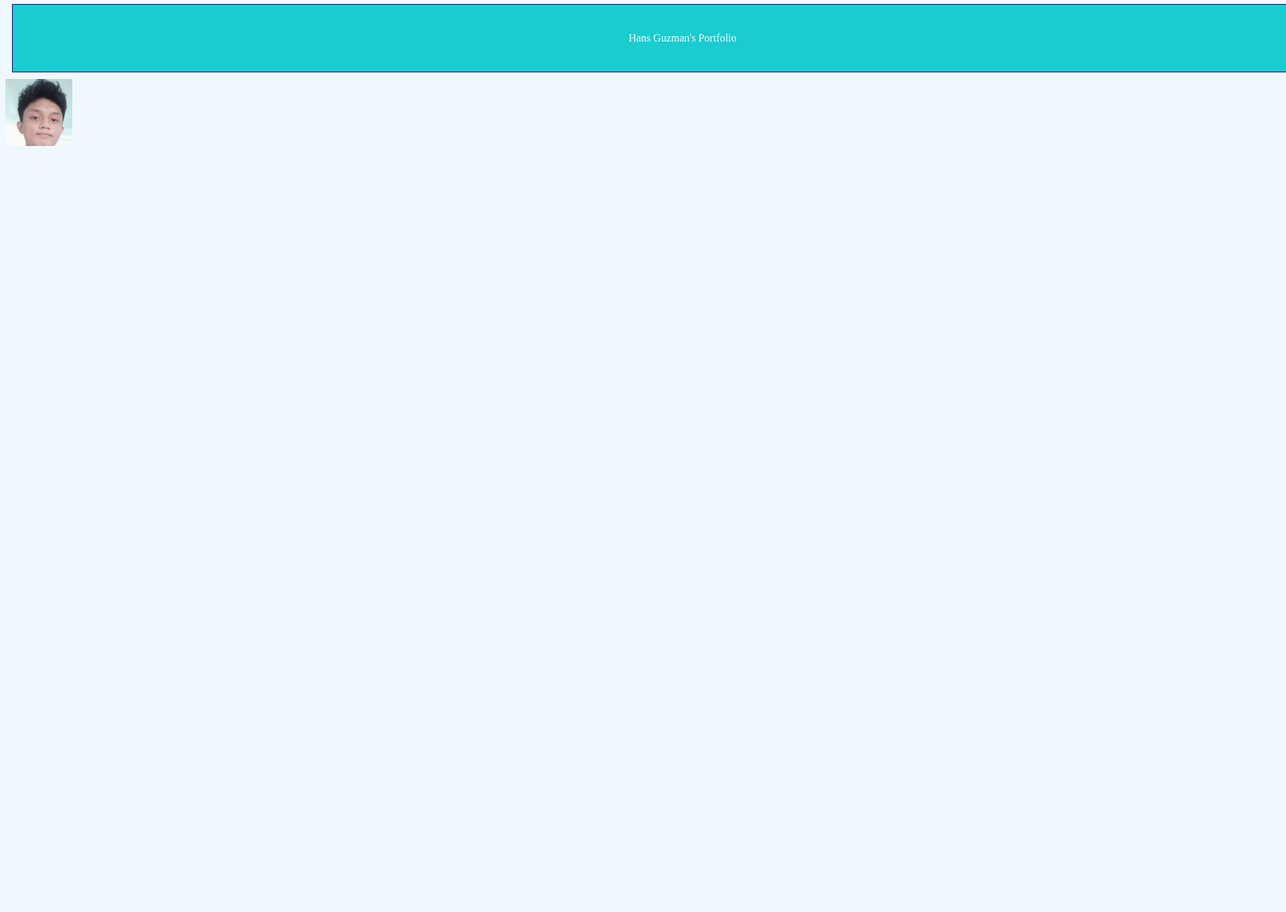
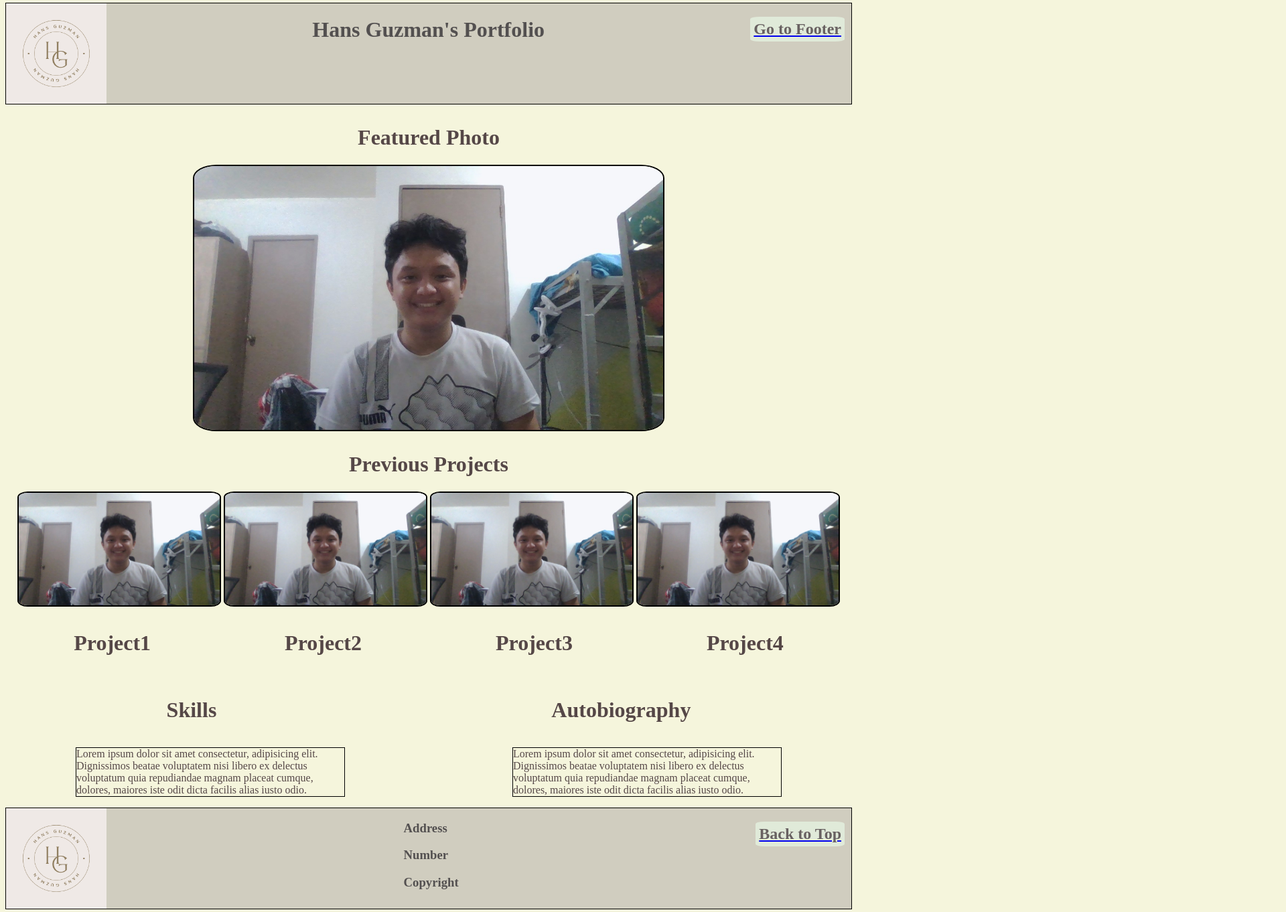
Before and after one commit to CMSC-100-2S-AY2024-2025/exer-01-html-and-css-HD-Guzman, a plain HTML site: page guzman_exer1.html in a window 1280 px wide. Shown: the part 4-1366 px from the top of the page at 67% size, 1920 px wide, since content can reach past the window. Before the commit the page ends 800 px from the top, so only its background shows below. Drawn offline with Linux system fonts and the light colour scheme.

Commit message:
feat: Created the layout and added navigation features to the navigation bar and footer

```diff
--- a/guzman_exer1.html
+++ b/guzman_exer1.html
@@ -7,8 +7,54 @@
     <link rel="stylesheet" href="./styles.css" />
     <style></style>
   </head>
-  <body style="background-color: aliceblue">
-    <div id="navbar">Hans Guzman's Portfolio</div>
-    <img id src="logo.png" alt="logo" width="100" height="100" />
+  <body style="background-color: beige">
+    <div id="navbar">
+      <img src="/images/logo.png" alt="logo" width="150" height="150" />
+      <h1>Hans Guzman's Portfolio</h1>
+      <a href="#footer">
+        <h2 class="navbutton">Go to Footer</h2>
+      </a>
+    </div>
+    <div id="featured">
+      <h1>Featured Photo</h1>
+      <img id="featured_photo" src="/images/featured.jpg" alt="featured_photo" />
+    </div>
+    <div id="projects">
+      <h1>Previous Projects</h1>
+      <div class="project_row">
+        <img class="project_photo" src="/images/featured.jpg" alt="project_photo" />
+        <img class="project_photo" src="/images/featured.jpg" alt="project_photo" />
+        <img class="project_photo" src="/images/featured.jpg" alt="project_photo" />
+        <img class="project_photo" src="/images/featured.jpg" alt="project_photo" />
+      </div>
+      <div id="project_labels">
+        <h1>Project1</h1>
+        <h1>Project2</h1>
+        <h1>Project3</h1>
+        <h1>Project4</h1>
+      </div>
+    </div>
+    <div id="about">
+      <div id="about_labels">
+        <h1>Skills</h1>
+        <h1>Autobiography</h1>
+      </div>
+      <div id="about_row">
+        <p class="descriptions">Lorem ipsum dolor sit amet consectetur, adipisicing elit. Dignissimos beatae voluptatem nisi libero ex delectus voluptatum quia repudiandae magnam placeat cumque, dolores, maiores iste odit dicta facilis alias iusto odio.</h3>
+        <p class="descriptions">Lorem ipsum dolor sit amet consectetur, adipisicing elit. Dignissimos beatae voluptatem nisi libero ex delectus voluptatum quia repudiandae magnam placeat cumque, dolores, maiores iste odit dicta facilis alias iusto odio.</h3>
+      </div>
+    </div>
+    <div id="footer">
+      <img src="/images/logo.png" alt="logo" width="150" height="150" />
+      <div id="footer_info">
+        <h3>Address</h3>
+        <h3>Number</h3>
+        <h3>Copyright</h3>
+      </div>
+      <a href="#navbar">
+        <h2 class="navbutton">Back to Top</h2>
+      </a>
+    </div>
+    </div>
   </body>
 </html>
--- a/styles.css
+++ b/styles.css
@@ -1,18 +1,122 @@
 #navbar {
   display: flex;
+  flex: 100%;
+  justify-content: space-between;
+  align-items: stretch;
+  padding-right: 10px;
+  background-color: #d0cdbf;
+  color: rgb(83, 80, 80);
+  border: 1px solid black;
+  height: 150px;
+}
+
+.navbutton {
+  display: flex;
+  background-color: rgb(224, 234, 217);
+  color: rgb(104, 97, 97);
+  border-radius: 10%;
   justify-content: center;
   align-items: center;
-
-  background-color: #19cccf;
-  color: white;
-  border: 1px solid navy;
-  margin: 10px;
-  height: 100px;
-  width: 2000px;
+  padding: 5px;
 }
 
-#navbar {
+#featured {
   display: flex;
+  color: rgb(85, 71, 71);
+  flex-direction: column;
+  justify-content: center;
   align-items: center;
+  padding-top: 10px;
+}
+
+#featured_photo {
+  width: 700px;
+  height: auto;
+  border: 2px solid black;
+  border-radius: 5%;
+}
+
+#projects {
+  display: flex;
+  flex: 100%;
+  color: rgb(85, 71, 71);
+  flex-direction: column;
   justify-content: center;
+  align-items: center;
+  padding-top: 10px;
 }
+
+#project_row {
+  display: flex;
+  color: rgb(85, 71, 71);
+  flex-direction: row;
+  justify-content: space-between;
+  padding-top: 10px;
+  gap: 200px;
+}
+
+.project_photo {
+  width: 300px;
+  height: auto;
+  border: 2px solid black;
+  border-radius: 5%;
+}
+
+#project_labels {
+  display: flex;
+  color: rgb(85, 71, 71);
+  flex-direction: row;
+  justify-content: flex-start;
+  align-items: flex-start;
+  padding-top: 10px;
+  gap: 200px;
+}
+
+#about_labels {
+  display: flex;
+  color: rgb(85, 71, 71);
+  flex-direction: row;
+  justify-content: flex-start;
+  align-items: flex-start;
+  padding-top: 10px;
+  gap: 500px;
+}
+
+#about {
+  display: flex;
+  color: rgb(85, 71, 71);
+  flex-direction: column;
+  justify-content: center;
+  align-items: center;
+  padding-top: 10px;
+}
+
+#about_row {
+  display: flex;
+  justify-content: flex-start;
+  flex-direction: row;
+  gap: 250px;
+}
+
+.descriptions{
+  border: 1px solid black;
+  width: 400px;
+}
+
+#footer {
+  display: flex;
+  flex: 100%;
+  justify-content: space-between;
+  align-items: stretch;
+  padding-right: 10px;
+  background-color: #d0cdbf;
+  color: rgb(83, 80, 80);
+  border: 1px solid black;
+  height: 150px;
+}
+
+#footer_info h3{
+  display: flex;
+  flex-direction: column;
+
+}
```
Also changed, not shown: images/featured.jpg (added), images/logo.png (added), logo.png (deleted).
